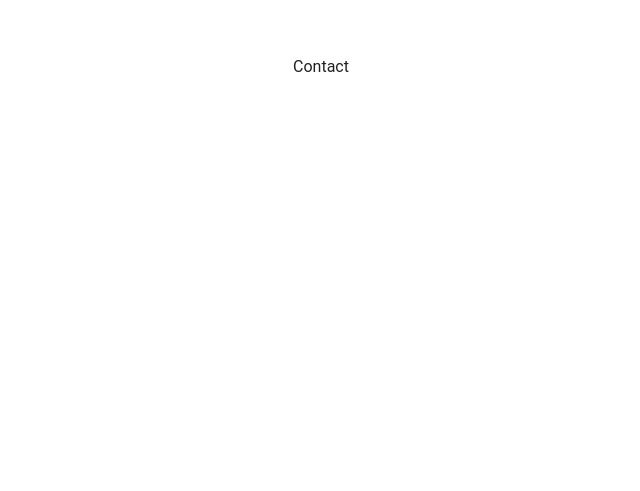
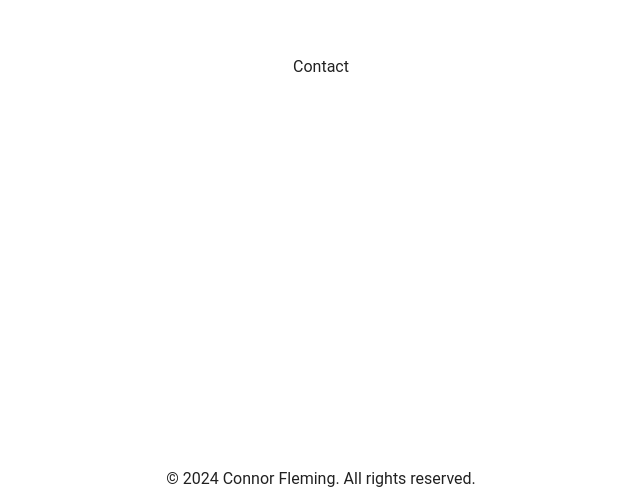
Before and after one commit to Jarnbjorn92/cf_website_v2, a React (Create React App) app: page /landing in a window 1280 px wide. Shown: the part 1971-2462 px from the top of the page, without its empty margins (319-959 px from the left). Before the commit the page ends 2438 px from the top, so only its background shows below. Built offline with nearby package versions, Linux system fonts and the light colour scheme.

Commit message:
added animated icons to home screen. also copyright footer

```diff
--- a/package.json
+++ b/package.json
@@ -17,6 +17,7 @@
     "react-dom": "^18.3.1",
     "react-router-dom": "^6.23.1",
     "react-scripts": "5.0.1",
+    "react-useanimations": "^2.10.0",
     "typescript": "^4.9.5",
     "web-vitals": "^2.1.4"
   },
--- a/src/App.tsx
+++ b/src/App.tsx
@@ -41,10 +41,10 @@ const darkTheme = createTheme({
 
 const App: React.FC = () => {
   // STATE
-  const [darkMode, setDarkMode] = useState(false);
+  const [darkMode, setDarkMode] = useState<boolean>(false);
 
   // FUNCTIONS
-  const handleThemeChange = () => {
+  const handleThemeChange = (): void => {
     setDarkMode(!darkMode);
   };
 
--- /dev/null
+++ b/src/components/Footer.tsx
@@ -0,0 +1,19 @@
+import { Stack } from "@mui/material";
+import React from "react";
+
+const Footer: React.FC = () => {
+  return (
+    <Stack
+      sx={{
+        justifyContent: "center",
+        alignItems: "center",
+      }}
+    >
+      <div>
+        © {new Date().getFullYear()} Connor Fleming. All rights reserved.
+      </div>
+    </Stack>
+  );
+};
+
+export default Footer;
--- a/src/containers/About.tsx
+++ b/src/containers/About.tsx
@@ -1,8 +1,9 @@
-import { Stack } from "@mui/material";
+import { Stack, Card, Box } from "@mui/material";
 import React from "react";
 
 const About: React.FC = () => {
   return (
+    <Box>
       <Stack
         sx={{
           height: "100vh",
@@ -10,8 +11,13 @@ const About: React.FC = () => {
           alignItems: "center",
         }}
       >
+        <Card>
+          <Stack direction="row"></Stack>
+        </Card>
+
         <div>About</div>
       </Stack>
+    </Box>
   );
 };
 
--- a/src/containers/Home.tsx
+++ b/src/containers/Home.tsx
@@ -1,8 +1,16 @@
 import React from "react";
-import { Stack, Button } from "@mui/material";
+import { Stack, Button, Typography } from "@mui/material";
 import { Link as RouterLink } from "react-router-dom";
+import UseAnimations from "react-useanimations";
+import github from "react-useanimations/lib/github";
+import linkedin from "react-useanimations/lib/linkedin";
+import { useTheme } from "@mui/material/styles";
 
 const LandingPage: React.FC = () => {
+  // Get the current theme
+  const theme = useTheme();
+
+  // COMPONENT RENDER--------------------------
   return (
     <Stack
       sx={{
@@ -12,7 +20,20 @@ const LandingPage: React.FC = () => {
       }}
       spacing={2}
     >
-      <div>Home Page</div>
+      <Typography>Connor Fleming</Typography>
+      <Typography>Full-Stack Software Developer</Typography>
+      <Stack direction="row" spacing={2}>
+        <UseAnimations
+          animation={github}
+          size={56}
+          strokeColor={theme.palette.primary.main}
+        />
+        <UseAnimations
+          animation={linkedin}
+          size={56}
+          strokeColor={theme.palette.primary.main}
+        />
+      </Stack>
       <Button
         variant="contained"
         color="primary"
--- a/src/containers/LandingPage.tsx
+++ b/src/containers/LandingPage.tsx
@@ -3,6 +3,7 @@ import React from "react";
 import About from "./About";
 import Portfolio from "./Portfolio";
 import Contact from "./Contact";
+import Footer from "../components/Footer";
 
 const LandingPage: React.FC = () => {
   return (
@@ -10,6 +11,7 @@ const LandingPage: React.FC = () => {
       <About />
       <Portfolio />
       <Contact />
+      <Footer />
     </Stack>
   );
 };
```
Also changed, not shown: 1 other file (tests, documents, lock files or other folders). Lines whose indentation alone changed are shown as unchanged.
